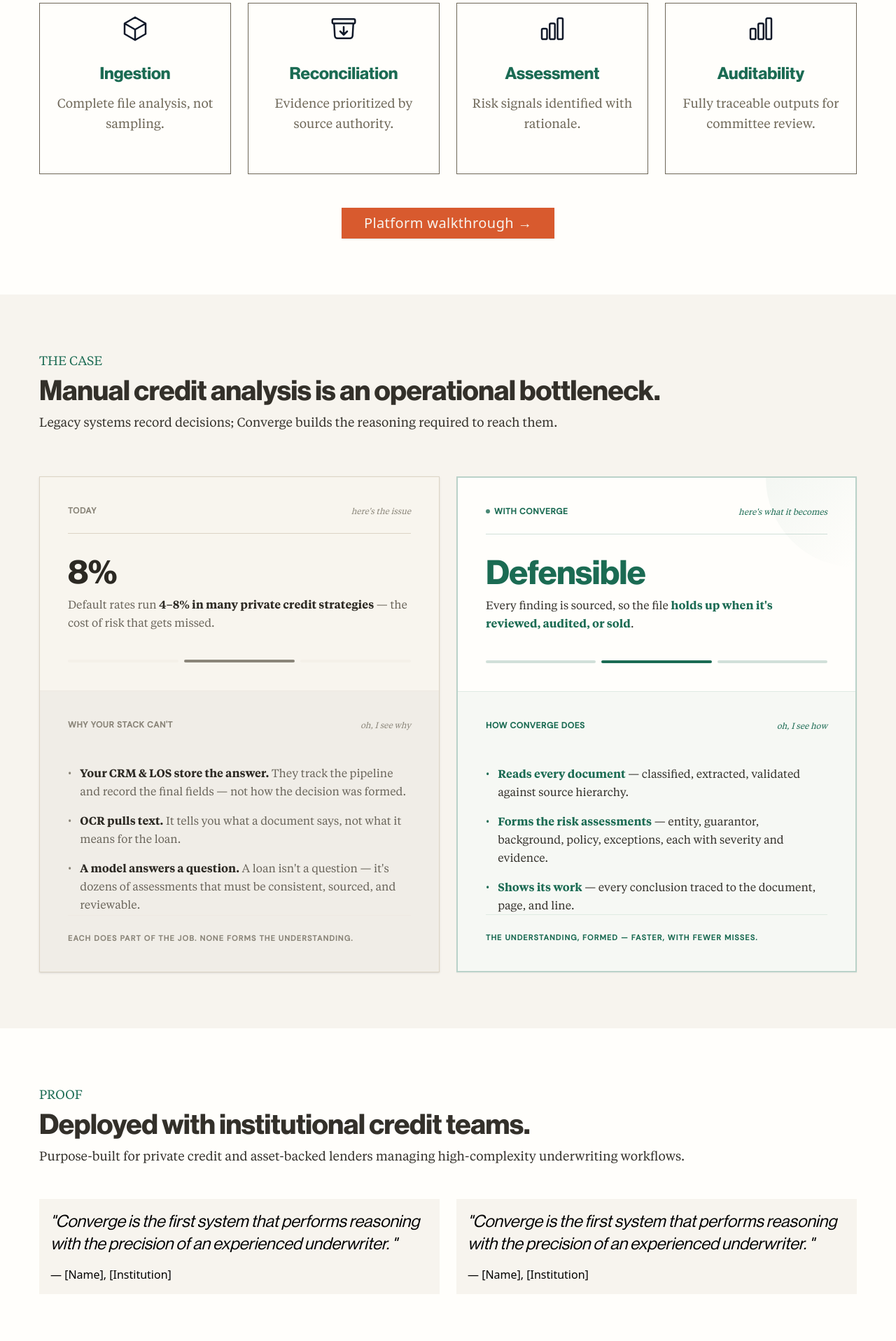
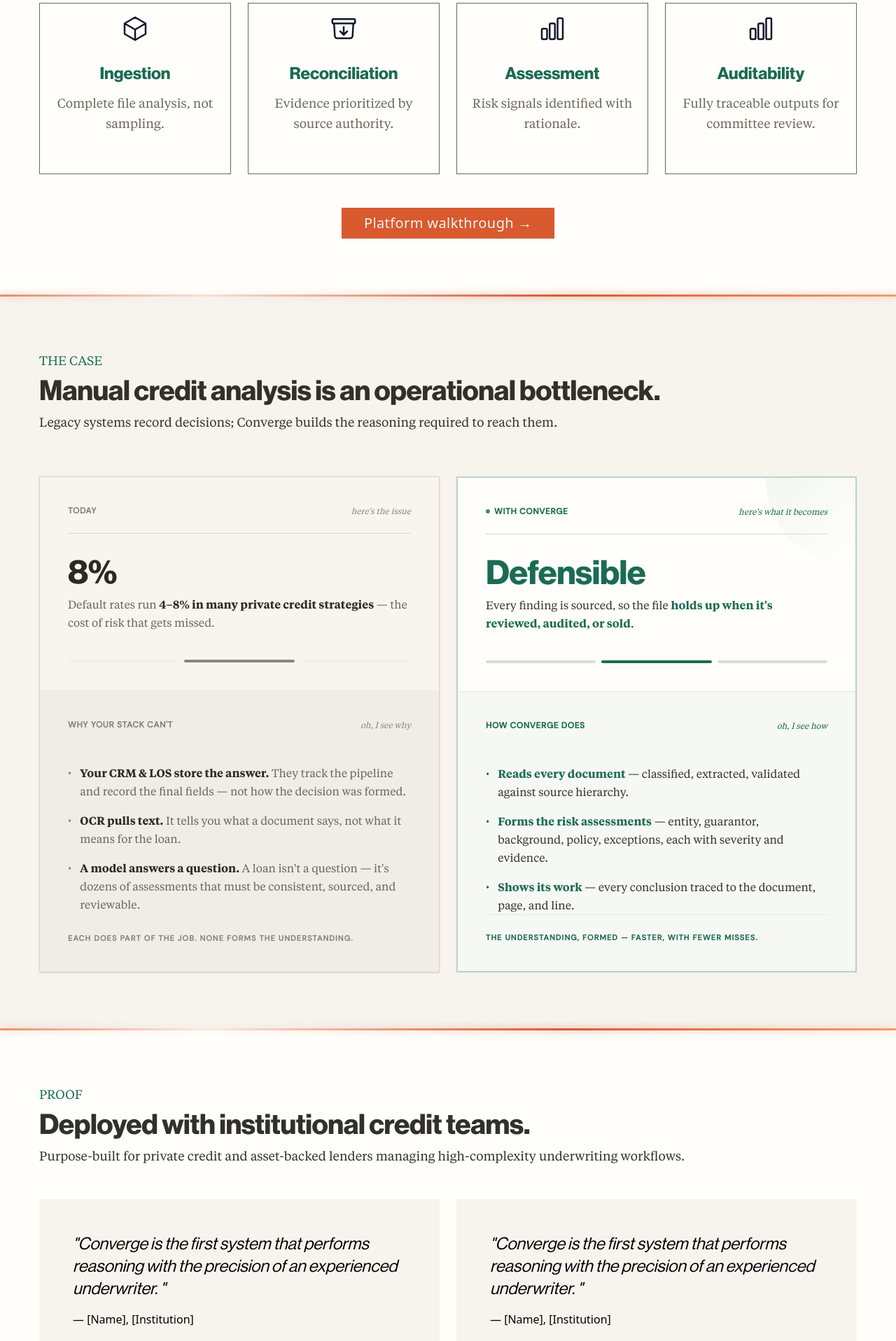
Before and after one commit to mtforstartups-hub/converge-four, a Next.js app: page / in a window 1280 px wide. Shown: the part 880-2797 px from the top of the page at 70% size. Built offline with nearby package versions, Linux system fonts and the light colour scheme.

Commit message:
added neon divider effect

```diff
--- a/app/components/BottomCta.tsx
+++ b/app/components/BottomCta.tsx
@@ -3,7 +3,7 @@
 
 export default function BottomCta() {
   return (
-    <section className="converge-container mx-auto w-full px-14 bg-neutral-900 py-20 text-surface text-center">
+    <section className="converge-container mx-auto w-full px-14 bg-neutral-900 py-20 text-surface text-center neon-divider">
       <h2 className="text-[40px] font-display font-bold tracking-[-0.01em] text-surface leading-tight">
         The work of forming credit understanding <br /> has always lived{" "}
         <span className="text-terracotta italic">inside people.</span>
--- a/app/components/Footer.tsx
+++ b/app/components/Footer.tsx
@@ -5,7 +5,7 @@
   const currentYear = new Date().getFullYear();
 
   return (
-    <footer className="converge-container bg-canvas text-neutral-900 pt-20 pb-8 px-14 font-editorial">
+    <footer className="converge-container bg-canvas text-neutral-900 pt-20 pb-8 px-14 font-editorial neon-divider">
       <div className="grid grid-cols-1 md:grid-cols-4 gap-6 w-full border-b border-neutral-300 pb-6">
         <div className="flex flex-col gap-4">
           <Image src="/logo.svg" alt="Converge Logo" width={250} height={120} />
--- a/app/components/HowItWorks.tsx
+++ b/app/components/HowItWorks.tsx
@@ -90,7 +90,7 @@
 
 export default function HowItWorks() {
   return (
-    <div className="converge-container mx-auto w-full px-14 bg-surface py-20">
+    <div className="converge-container mx-auto w-full px-14 bg-surface py-20 neon-divider">
       <p className="font-editorial text-lg text-pine">HOW IT WORKS</p>
       <h2 className="text-[40px] font-display font-bold tracking-[-0.01em] text-neutral-800">
         Four layers of defensible intelligence.
--- a/app/components/Proof.tsx
+++ b/app/components/Proof.tsx
@@ -1,6 +1,6 @@
 export default function Proof() {
   return (
-    <section className="converge-container mx-auto w-full px-14 bg-surface py-20">
+    <section className="converge-container mx-auto w-full px-14 bg-surface py-20 neon-divider">
       <p className="font-editorial text-lg text-pine uppercase">Proof</p>
       <h2 className="text-[40px] font-display font-bold tracking-[-0.01em] text-neutral-800">
         Deployed with institutional credit teams.
@@ -10,15 +10,15 @@
         high-complexity underwriting workflows.
       </p>
 
-      <div className="grid grid-cols-1 md:grid-cols-2 gap-6">
-        <div className="p-4 bg-canvas">
+      <div className="grid grid-cols-1 md:grid-cols-2 gap-6 max-w-7xl mx-auto">
+        <div className="p-12 bg-canvas">
           <h3 className="font-display text-2xl mb-4 italic">
             &quot;Converge is the first system that performs reasoning with the
             precision of an experienced underwriter. &quot;
           </h3>
           <p>— [Name], [Institution]</p>
         </div>
-        <div className="p-4 bg-canvas">
+        <div className="p-12 bg-canvas">
           <h3 className="font-display text-2xl mb-4 italic">
             &quot;Converge is the first system that performs reasoning with the
             precision of an experienced underwriter. &quot;
--- a/app/components/TheCase.tsx
+++ b/app/components/TheCase.tsx
@@ -90,7 +90,7 @@
     return () => clearInterval(timer);
   }, []);
   return (
-    <section className="converge-container mx-auto w-full px-14 bg-canvas py-20">
+    <section className="converge-container mx-auto w-full px-14 bg-canvas py-20 neon-divider">
       <p className="font-editorial text-lg text-pine uppercase">The Case</p>
       <h2 className="text-[40px] font-display font-bold tracking-[-0.01em] text-neutral-800">
         Manual credit analysis is an operational bottleneck.
```
